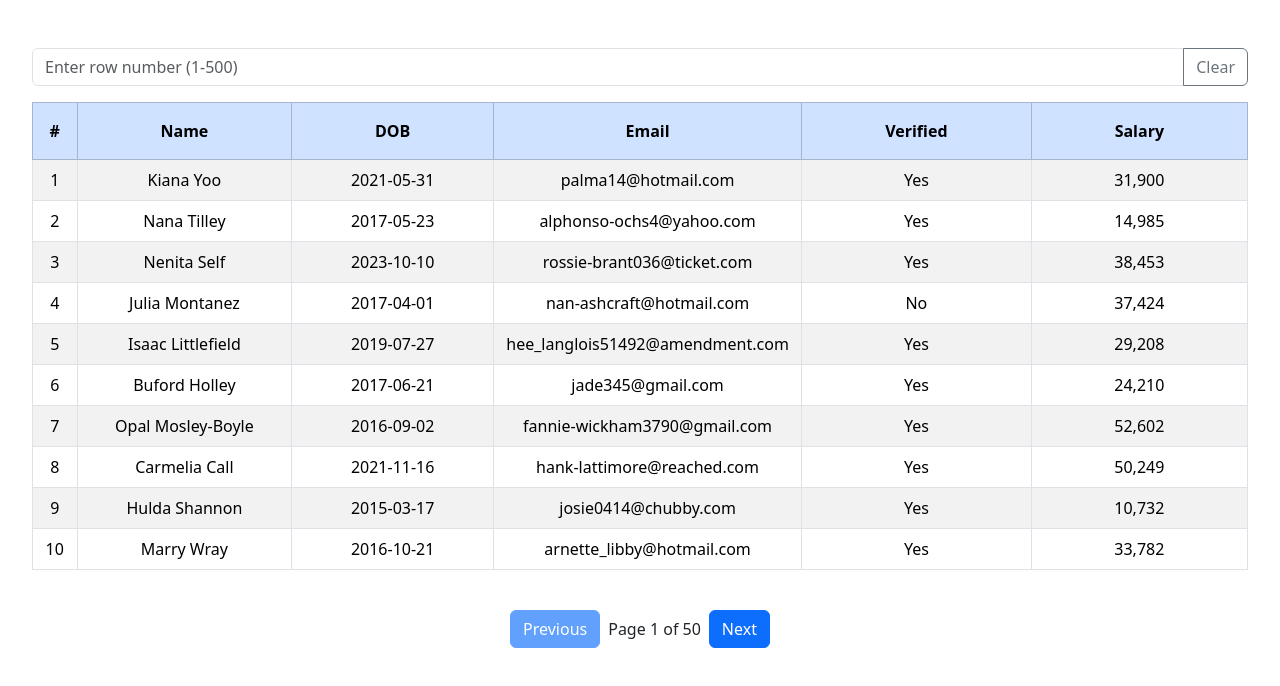
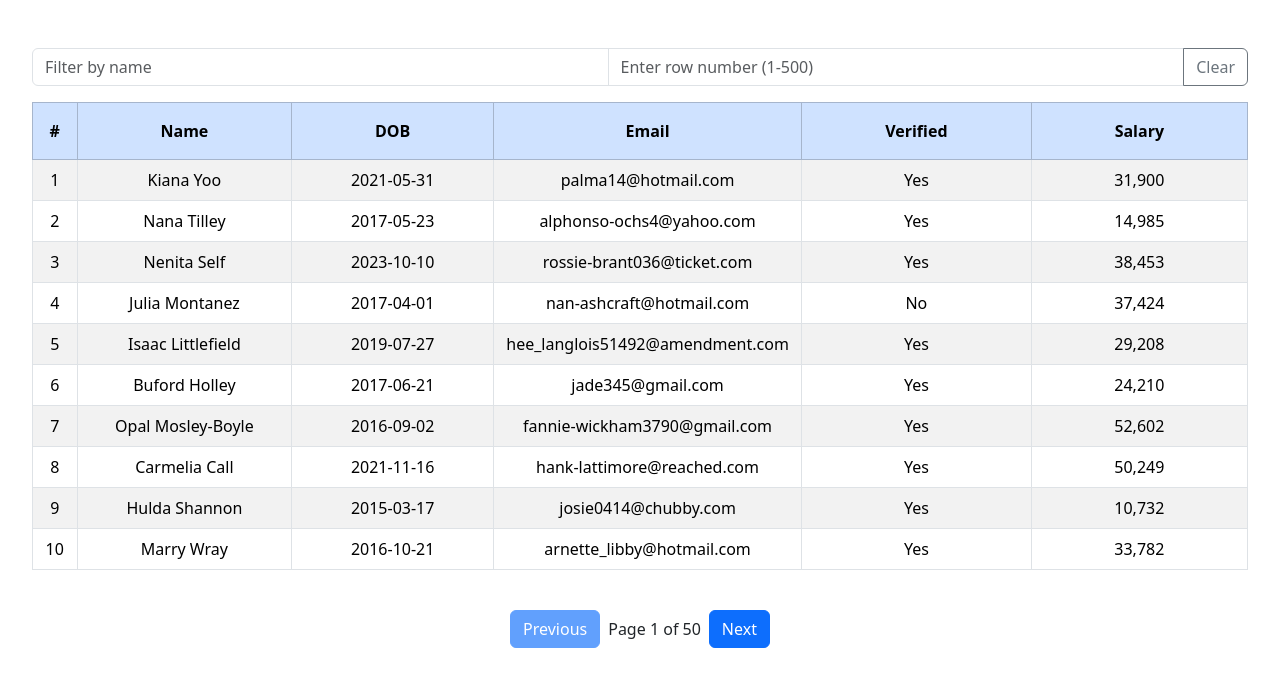
Before and after one commit to ebenezerdon/react-table, a React (Vite) app: page / in a window 1280 px wide. Shown: the top 686 px of the page. Built offline with nearby package versions, Linux system fonts and the light colour scheme.

Commit message:
add filter functionality

```diff
--- a/src/components/DataTable.tsx
+++ b/src/components/DataTable.tsx
@@ -16,6 +16,7 @@ const DataTable = ({ data }: DataTableProps) => {
   const [highlightedRow, setHighlightedRow] = useState<string | null>(null)
   const [sortField, setSortField] = useState<string | null>(null)
   const [sortOrder, setSortOrder] = useState('asc') // 'asc' or 'desc'
+  const [filterText, setFilterText] = useState('')
   const recordsPerPage = 10
 
   useEffect(() => {
@@ -47,7 +48,13 @@ const DataTable = ({ data }: DataTableProps) => {
     setSortOrder(order)
   }
 
-  const sortedData = [...data].sort((a, b) => {
+  const filteredData = data.filter((person) => {
+    if (filterText) {
+      return person.name.toLowerCase().includes(filterText?.toLowerCase())
+    } else return true
+  })
+
+  const sortedData = filteredData.sort((a, b) => {
     if (!sortField) return 0
 
     if (a[sortField as keyof Person] < b[sortField as keyof Person]) {
@@ -68,6 +75,13 @@ const DataTable = ({ data }: DataTableProps) => {
     <main>
       <div className="jump-to-row my-3">
         <div className="input-group">
+          <input
+            type="text"
+            className="form-control"
+            placeholder="Filter by name"
+            value={filterText}
+            onChange={(e) => setFilterText(e.target.value)}
+          />
           <input
             type="number"
             className="form-control"
```
